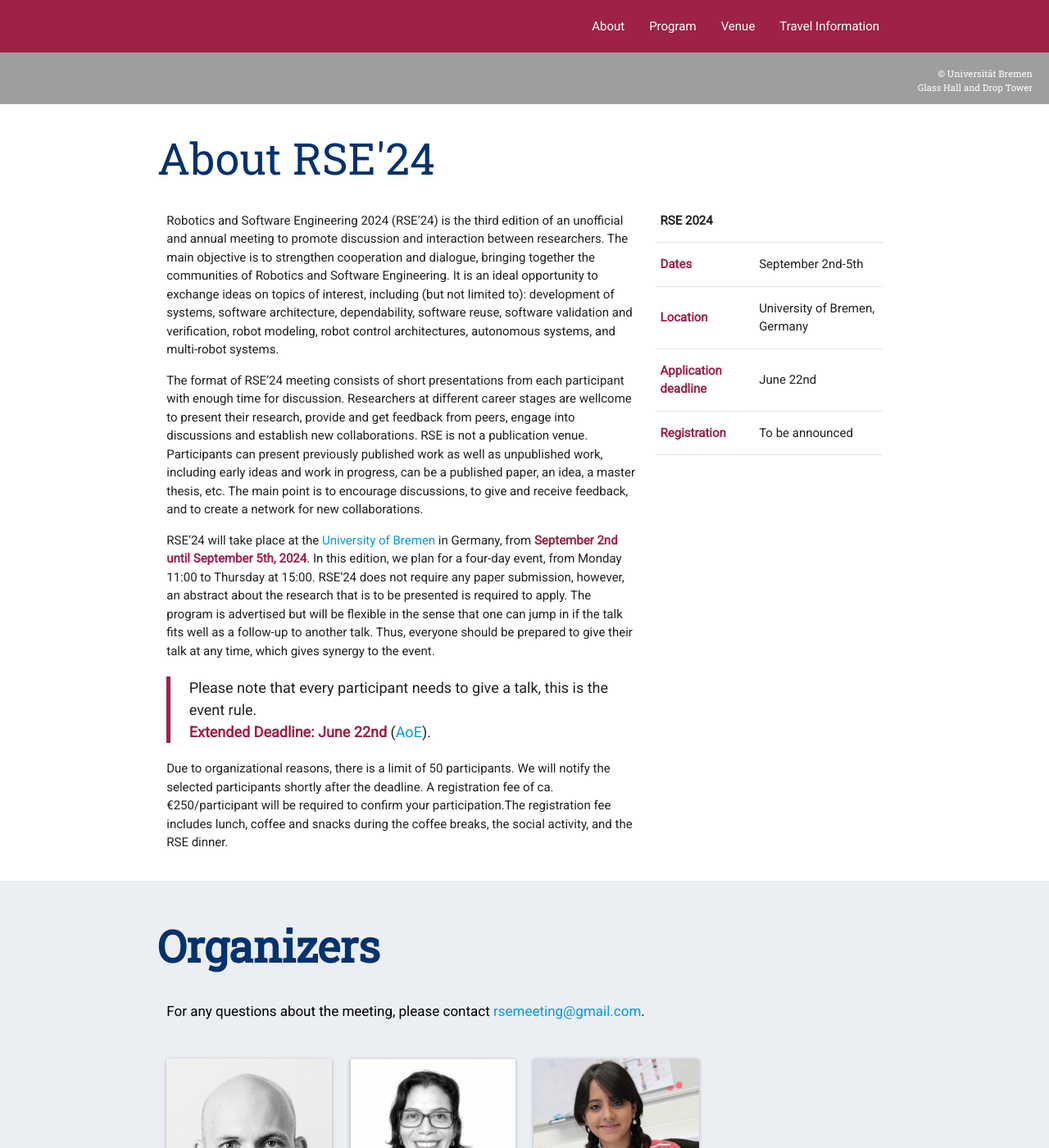
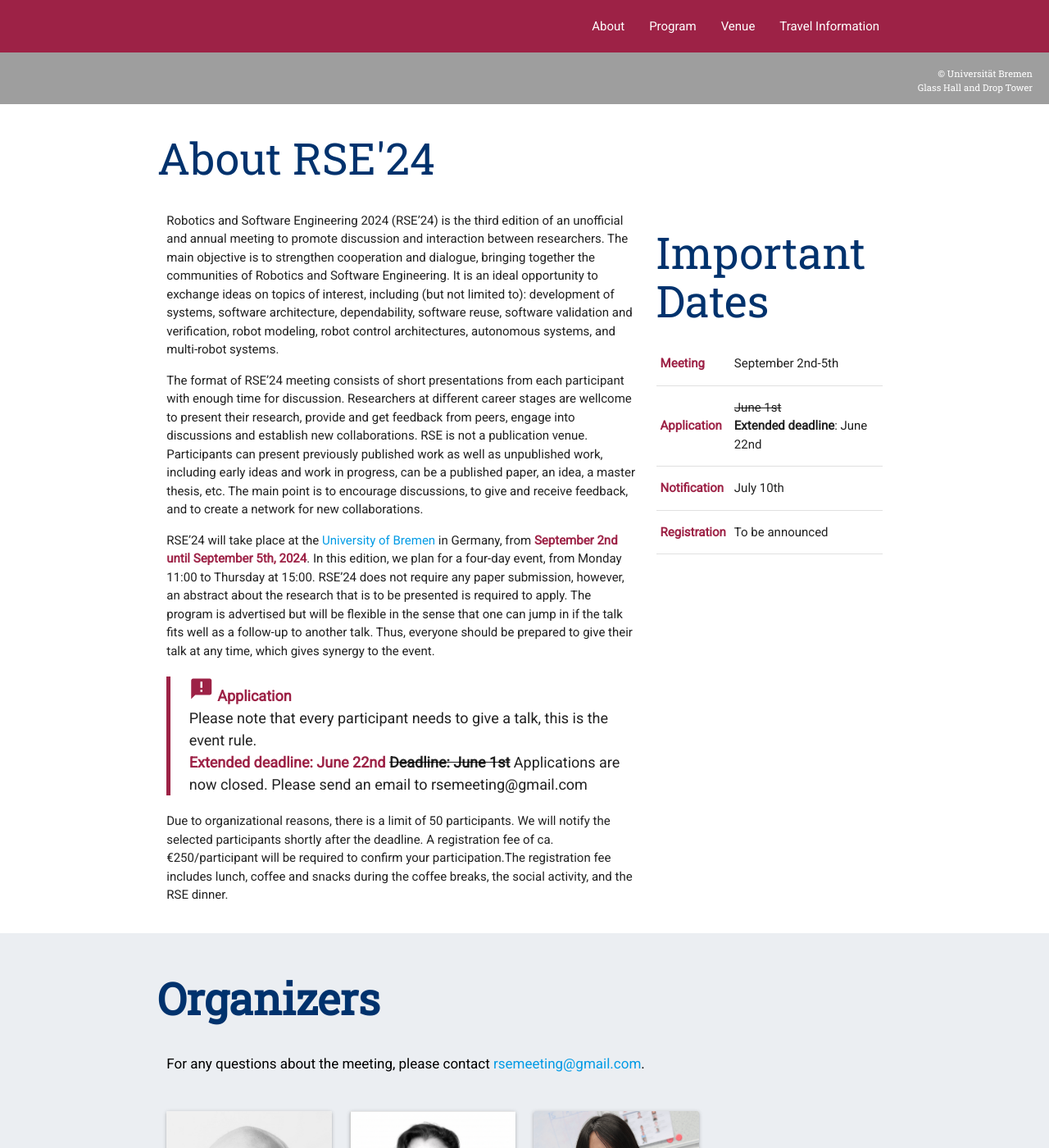
Before and after one commit to rsemeeting/rse2025, a Jekyll site: the page built from index.md, in a window 1280 px wide and 1400 px high, scrolled down 437 px. Shown: the whole window at 82% size. Built offline with Jekyll 4.4.1, drawn with Linux system fonts in a browser that asks for light colours.

Commit message:
Clean up about and minor updates

```diff
--- a/_config.yaml
+++ b/_config.yaml
@@ -8,10 +8,17 @@ baseurl: '/rse2024/'
 conference_title: "Robotics Software Engineering"
 conference_title_short: "RSE"
 year: "2024"
-dates: September 2nd-5th
 venue: University of Bremen, Germany
 copyright: Conference Organizers
-deadline: June 22nd
+dates:
+  meeting: September 2nd-5th
+  application:
+    deadline: June 1st
+    extension: June 22nd
+  notification: July 10th
+  registration:
+    deadline: To be announced
+    # extension:
 
 # Color settings
 color:
@@ -28,8 +35,8 @@ copyright-image: |
 directions-link: https://www.uni-bremen.de/en/university/campus/getting-here
 map-embed: https://www.google.com/maps/embed?pb=!1m18!1m12!1m3!1d4790.394259466907!2d8.849937576572112!3d53.106652772220656!2m3!1f0!2f0!3f0!3m2!1i1024!2i768!4f13.1!3m3!1m2!1s0x47b1263299f7f1bd%3A0xcbac5c0abd21aa1f!2sMZH%2C%2028359%20Bremen!5e0!3m2!1sde!2sde!4v1720626450757!5m2!1sde!2sde
 organizer-email : rsemeeting@gmail.com
-registration-page : https://forms.gle/riS111Z48CrhDCLW9
-# upload-form: http://paperupload.com
+application-page : https://forms.gle/riS111Z48CrhDCLW9
+# registration-page: http://
 
 collections:
   # - invited_speakers
--- a/_includes/banner.html
+++ b/_includes/banner.html
@@ -3,9 +3,9 @@
     <div class="container" style="text-align:right">
         <h2 class="right-align banner-heading">Robotics Software Engineering {{site.year}}</h2>
         <h4 class="right-align banner-subheading">{{ site.venue }}</h4>
-        <h4 class="right-align banner-subheading">{{ site.dates }}</h4>
+        <h4 class="right-align banner-subheading">{{ site.dates.meeting }}</h4>
         <br />
-        <!-- <a href="{{site.registration-page}}" class="btn-large" style="font-weight:bold; background-color: {{site.color.primary-dark}}">Apply Now</a> -->
+        <!-- <a href="{{site.application-page}}" class="btn-large" style="font-weight:bold; background-color: {{site.color.primary-dark}}">Apply Now</a> -->
         <br />
     <figcaption class="left-align">{{ site.copyright-image | markdownify }}</figcaption>
     </div>
--- a/_layouts/home.html
+++ b/_layouts/home.html
@@ -16,46 +16,60 @@
       <h2>About {{site.title}} </h2>
       <div class="row">
 
-        <div class="col s8 m8 l8">
+        <div class="col s12 m8 l8">
           {{ content }}
         </div>
-      <div class="col s4 m4 l4">
+        <div class="col s12 m4 l4">
+          <h2>Important Dates </h2>
           <table>
-            <thead>
+
+            <!-- <thead>
                     <tr>
                         <th>{{site.conference_title_short}} {{site.year}}</th>
-                <!-- <th>Item Name</th> -->
-                <!-- <th>Item Price</th> -->
                     </tr>
-            </thead>
-
+                    </thead> -->
             <tbody>
               <tr>
-                <td><strong>Dates</strong></td>
-                <td>{{site.dates}}</td>
+                <td><strong>Meeting</strong></td>
+                <td>{{site.dates.meeting}}</td>
               </tr>
               <tr>
-                <td><strong>Location</strong></td>
-                <td>{{site.venue}}</td>
+                <td><strong>Application</strong></td>
+                <td>{% if site.dates.application.extension %}
+                  <s>{{site.dates.application.deadline}}</s><br />
+                  <b>Extended deadline</b>: {{site.dates.application.extension}}
+                  {% else %}
+                  {{site.dates.application.deadline}}
+                  {% endif %}
+                </td>
               </tr>
               <tr>
-                <td><strong>Application deadline</strong></td>
-                <td>{{site.deadline}}</td>
+                <td><strong>Notification</strong></td>
+                <td>{% if site.dates.notification %}
+                  {{site.dates.notification}}
+                  {% else %}
+                  To be announced
+                  {% endif %}
+                </td>
               </tr>
               <tr>
                 <td><strong>Registration </strong></td>
-                <td> To be announced</td>
+                <td>{% if site.dates.registration.extension %}
+                  <s>{{site.dates.registration.deadline}}</s>
+                  <b>Extended deadline</b>: {{site.dates.registration.extension}}
+                  {% else %}
+                  {{site.dates.registration.deadline}}
+                  {% endif %}
+                </td>
               </tr>
             </tbody>
           </table>
 
         </div>
       </div>
+    </div>
+  </main>
 
-
-
-    </main>
-</div>
   {% include organizers.html %}
 
   <div class="section scrollspy section-white-section" id="previous-editions">
@@ -103,4 +117,5 @@
 
 
 </body>
+
 </html>
--- a/index.md
+++ b/index.md
@@ -21,8 +21,15 @@ In this edition, we plan for a four-day event, from Monday 11:00 to Thursday at
 RSE'24 does not require any paper submission, however, an abstract about the research that is to be presented is required to apply.
 The program is advertised but will be flexible in the sense that one can jump in if the talk fits well as a follow-up to another talk. Thus, everyone should be prepared to give their talk at any time, which gives synergy to the event.
 
+> <strong><i class="small material-icons">announcement</i> Application</strong>
 > Please note that every participant needs to give a talk, this is the event rule.
-> **Extended Deadline: June 22nd** ([AoE](https://time.is/Anywhere_on_Earth)).
-<!-- > <a href="{{site.registration-page}}" class="btn" style="font-weight:bold; background-color: {{site.color.primary-dark}}">Apply Now</a> -->
+<!-- > **Extended Deadline: June 22nd** ([AoE](https://time.is/Anywhere_on_Earth)).   -->
+{% if site.dates.application.extension -%}
+>  **Extended deadline: {{site.dates.application.extension}}** <s><b>Deadline: {{site.dates.application.deadline}}</b></s>
+{% else -%}
+> **Deadline: {{site.dates.application.deadline}}t** ([AoE](https://time.is/Anywhere_on_Earth))
+{% endif -%}
+> Applications are now closed. Please send an email to {{ site.organizer-email }}
+<!-- > <a href="{{site.application-page}}" class="btn" style="font-weight:bold; background-color: {{site.color.primary-dark}}">Apply Now</a> -->
 
 Due to organizational reasons,  there is a limit of 50 participants.  We will notify the selected participants shortly after the deadline. A registration fee of ca. €250/participant will be required to confirm your participation.The registration fee includes lunch, coffee and snacks during the coffee breaks, the social activity, and the RSE dinner.
```
Lines whose indentation alone changed are shown as unchanged.
